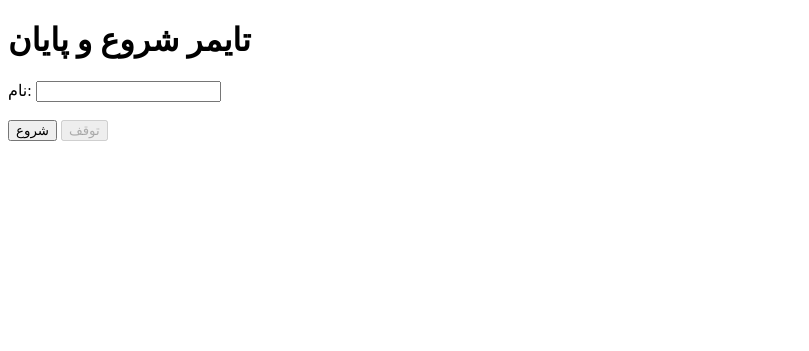
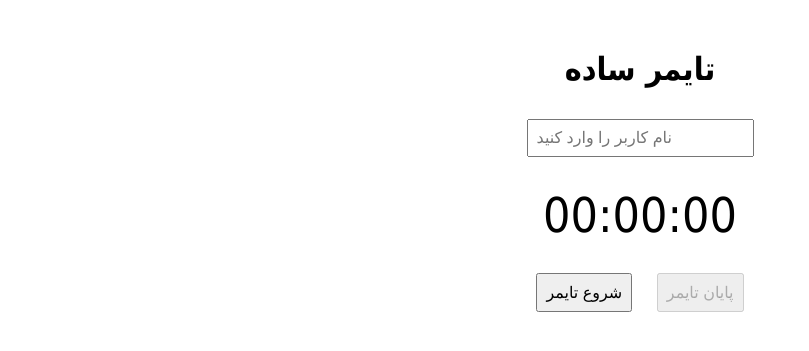
Before and after one commit to alinaghi725/flask-timer, a Flask app: page / in a window 1280 px wide. Shown: the top 351 px of the page, without its empty margins (0-809 px from the left). Run offline with Flask 3, Linux system fonts and the light colour scheme.

Commit message:
index.html

```diff
--- a/templates/index.html
+++ b/templates/index.html
@@ -2,71 +2,77 @@
 <html lang="fa">
 <head>
     <meta charset="UTF-8" />
-    <title>تایمر شروع و پایان</title>
+    <title>تایمر ساده</title>
+    <style>
+        body { font-family: Tahoma, sans-serif; text-align: center; margin-top: 50px; }
+        input, button { font-size: 16px; padding: 8px; margin: 10px; }
+        #timer { font-size: 48px; margin: 20px; }
+    </style>
 </head>
 <body>
-    <h1>تایمر شروع و پایان</h1>
-    نام: <input type="text" id="nameInput" />
-    <br /><br />
-    <button id="startBtn">شروع</button>
-    <button id="stopBtn" disabled>توقف</button>
-    <p id="status"></p>
+    <h1>تایمر ساده</h1>
+    <input type="text" id="username" placeholder="نام کاربر را وارد کنید" />
+    <div id="timer">00:00:00</div>
+    <button id="startBtn">شروع تایمر</button>
+    <button id="stopBtn" disabled>پایان تایمر</button>
 
     <script>
-        const startBtn = document.getElementById('startBtn');
-        const stopBtn = document.getElementById('stopBtn');
-        const status = document.getElementById('status');
-        let startTime = null;
+        let startTime, interval;
 
-        startBtn.onclick = () => {
-            const name = document.getElementById('nameInput').value.trim();
-            if (!name) {
-                alert('لطفا نام خود را وارد کنید');
+        function pad(num) {
+            return num.toString().padStart(2, '0');
+        }
+
+        function updateTimer() {
+            const now = new Date();
+            const diff = now - startTime; // میلی‌ثانیه
+            const seconds = Math.floor(diff / 1000) % 60;
+            const minutes = Math.floor(diff / (1000 * 60)) % 60;
+            const hours = Math.floor(diff / (1000 * 60 * 60));
+            document.getElementById('timer').textContent = `${pad(hours)}:${pad(minutes)}:${pad(seconds)}`;
+        }
+
+        document.getElementById('startBtn').addEventListener('click', () => {
+            const user = document.getElementById('username').value.trim();
+            if (!user) {
+                alert('لطفا نام کاربر را وارد کنید');
                 return;
             }
-            startTime = new Date().toISOString();
-            status.textContent = 'تایمر شروع شد: ' + startTime;
-            startBtn.disabled = true;
-            stopBtn.disabled = false;
-        };
+            startTime = new Date();
+            updateTimer();
+            interval = setInterval(updateTimer, 1000);
+            document.getElementById('startBtn').disabled = true;
+            document.getElementById('stopBtn').disabled = false;
+        });
 
-        stopBtn.onclick = () => {
-            if (!startTime) {
-                alert('ابتدا باید تایمر را شروع کنید');
-                return;
-            }
-            const endTime = new Date().toISOString();
-            const name = document.getElementById('nameInput').value.trim();
+        document.getElementById('stopBtn').addEventListener('click', () => {
+            clearInterval(interval);
+            const user = document.getElementById('username').value.trim();
+            const endTime = new Date();
 
-            status.textContent = 'در حال ذخیره...';
-
-            fetch('/save_timer', {
+            fetch('/save', {
                 method: 'POST',
-                headers: {'Content-Type': 'application/json'},
+                headers: { 'Content-Type': 'application/json' },
                 body: JSON.stringify({
-                    name: name,
-                    start_time: startTime,
-                    end_time: endTime
+                    username: user,
+                    start_time: startTime.toISOString(),
+                    end_time: endTime.toISOString()
                 })
             })
             .then(res => res.json())
             .then(data => {
-                if (data.status === 'success') {
-                    status.textContent = 'ذخیره شد';
+                if(data.status === 'success') {
+                    alert('زمان ذخیره شد');
                 } else {
-                    status.textContent = 'خطا: ' + data.message;
+                    alert('خطا در ذخیره‌سازی: ' + data.message);
                 }
-                startBtn.disabled = false;
-                stopBtn.disabled = true;
-                startTime = null;
             })
-            .catch(() => {
-                status.textContent = 'خطا در ارتباط با سرور';
-                startBtn.disabled = false;
-                stopBtn.disabled = true;
-                startTime = null;
-            });
-        };
+            .catch(() => alert('خطا در ارسال اطلاعات به سرور'));
+
+            document.getElementById('timer').textContent = "00:00:00";
+            document.getElementById('startBtn').disabled = false;
+            document.getElementById('stopBtn').disabled = true;
+        });
     </script>
 </body>
 </html>
```
